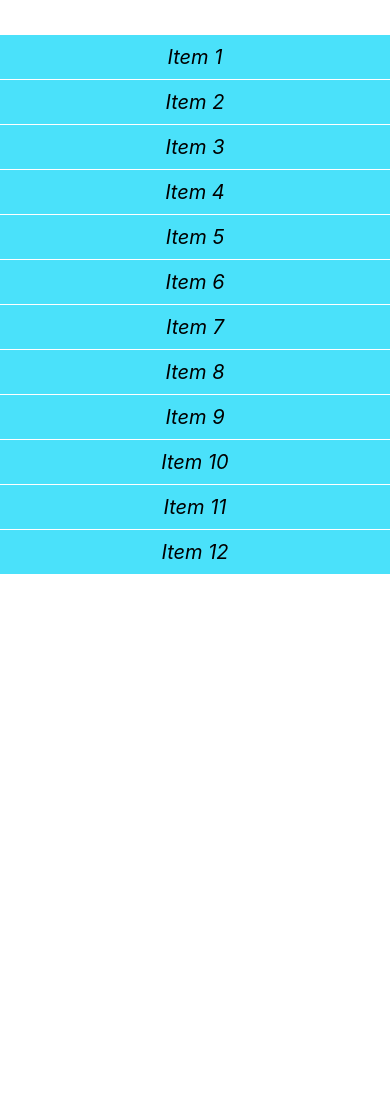
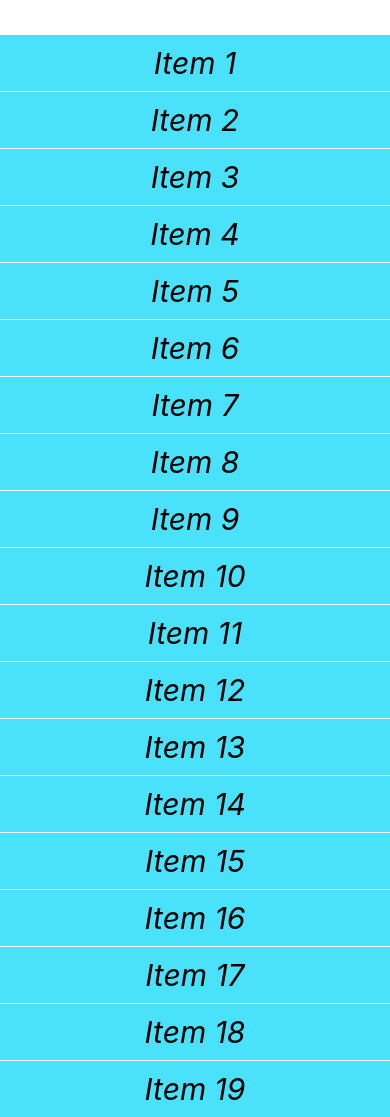
Before and after one commit to phungminhhieu1206/doc_react_native_2022, a React Native app: screen / in a window 390 px wide. Before the commit the page ends 844 px from the top, so only its background shows below. Built offline with nearby package versions, Linux system fonts and the light colour scheme.

Commit message:
05 show list item use jsx b ut not scroll in virtual machine

```diff
--- a/App.js
+++ b/App.js
@@ -15,6 +15,13 @@ const App = () => {
     {key: 10, item: 'Item 10'},
     {key: 11, item: 'Item 11'},
     {key: 12, item: 'Item 12'},
+    {key: 13, item: 'Item 13'},
+    {key: 14, item: 'Item 14'},
+    {key: 15, item: 'Item 15'},
+    {key: 16, item: 'Item 16'},
+    {key: 17, item: 'Item 17'},
+    {key: 18, item: 'Item 18'},
+    {key: 19, item: 'Item 19'},
   ]);
 
   return (
@@ -44,7 +51,7 @@ const styles = StyleSheet.create({
     marginBottom: 1,
   },
   text: {
-    fontSize: 20,
+    fontSize: 30,
     fontStyle: 'italic',
     margin: 10,
   },
```
